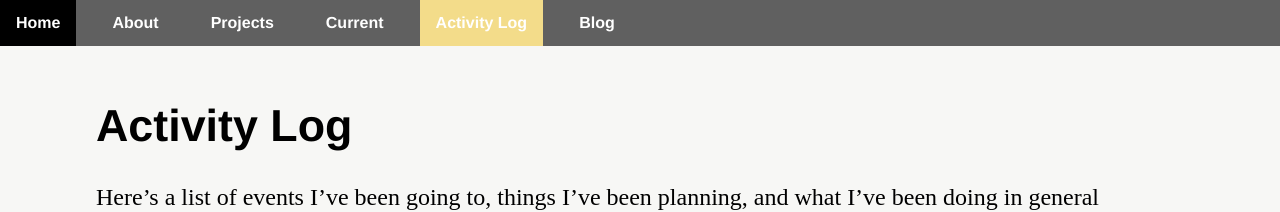
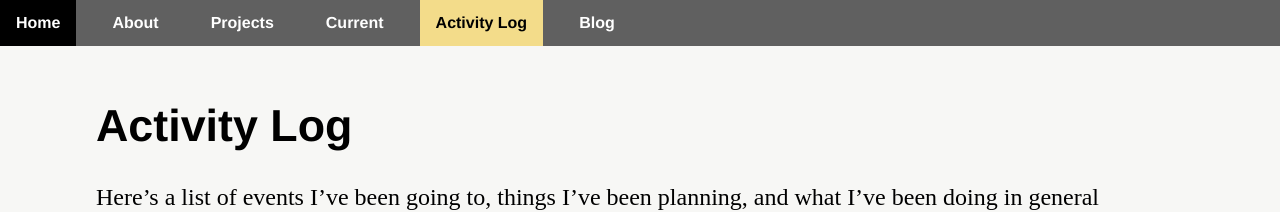
Before and after one commit to shallinan1/shallinan1.github.io, a Jekyll site: the page built from activitylog/index.md, in a window 1280 px wide. Shown: the top 212 px of the page. Built offline with Jekyll 4.4.1, drawn with Linux system fonts in a browser that asks for light colours; our own code applies the rules of GitHub Pages for plain Markdown files.

Commit message:
Revert "update colours"
This reverts commit 5326c0948e2c45d97e3a93211bc928f539a40a2d.

```diff
--- a/css/main.css
+++ b/css/main.css
@@ -23,10 +23,12 @@
 
 #globalNav li a:hover {
     background-color:#000000;
+	color = #ffffff;
 }
 
 	#globalNav .active {
 			background-color: #F3DC8A;
+			color: #000000;
 		}
 
 
```
